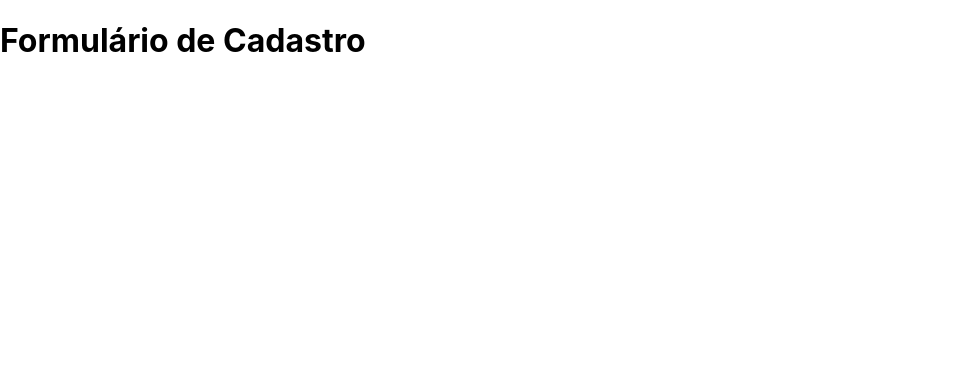
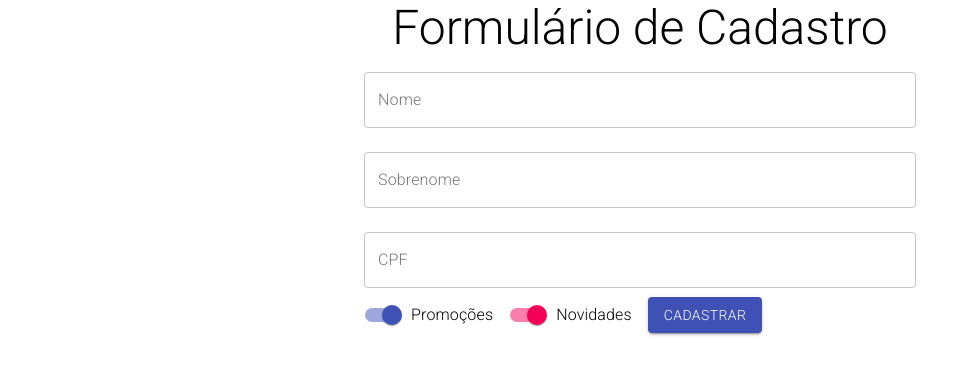
Before and after one commit to GhaSilva/formulario-cadastro-react, a React (Create React App) app: page / in a window 1280 px wide. Shown: the top 374 px of the page, without its empty margins (0-977 px from the left). Built offline with nearby package versions, Linux system fonts and the light colour scheme.

Commit message:
Personalizando formulario

```diff
--- a/package.json
+++ b/package.json
@@ -3,6 +3,10 @@
   "version": "0.1.0",
   "private": true,
   "dependencies": {
+    "@emotion/react": "^11.4.1",
+    "@emotion/styled": "^11.3.0",
+    "@fontsource/roboto": "^4.5.1",
+    "@material-ui/core": "^5.0.0-beta.5",
     "@testing-library/jest-dom": "^5.14.1",
     "@testing-library/react": "^11.2.7",
     "@testing-library/user-event": "^12.8.3",
--- a/src/App.js
+++ b/src/App.js
@@ -1,9 +1,14 @@
-
 import './App.css';
+import FormularioCadastro from './components/FormularioCadastro/FormularioCadastro';
+import { Container, Typography } from '@material-ui/core';
+import '@fontsource/roboto/300.css'
 
 function App() {
   return (
-    <h1>Formulário de Cadastro</h1>
+    <Container component="article" maxWidth="sm">
+      <Typography variant="h3" component="h1" align="center">Formulário de Cadastro</Typography>
+      <FormularioCadastro></FormularioCadastro>
+    </Container>
 
   );
 }
--- /dev/null
+++ b/src/components/FormularioCadastro/FormularioCadastro.jsx
@@ -0,0 +1,42 @@
+import React from "react";
+import { Button, TextField, FormControlLabel, Switch } from "@material-ui/core";
+
+function FormularioCadastro() {
+  return (
+    <form>
+      <TextField
+        id="nome"
+        label="Nome"
+        variant="outlined"
+        fullWidth
+        margin="normal"
+      />
+      <TextField
+        id="sobrenome"
+        label="Sobrenome"
+        variant="outlined"
+        fullWidth
+        margin="normal"
+      />
+      <TextField
+        id="CPF"
+        label="CPF"
+        variant="outlined"
+        fullWidth
+        margin="normal"
+      />
+
+      <FormControlLabel
+        control={<Switch defaultChecked color="primary" />}
+        label="Promoções"
+      />
+      <FormControlLabel control={<Switch defaultChecked />} label="Novidades" />
+
+      <Button variant="contained" color="primary" type="submit">
+        Cadastrar
+      </Button>
+    </form>
+  );
+}
+
+export default FormularioCadastro;
```
Also changed, not shown: 1 other file (tests, documents, lock files or other folders).
